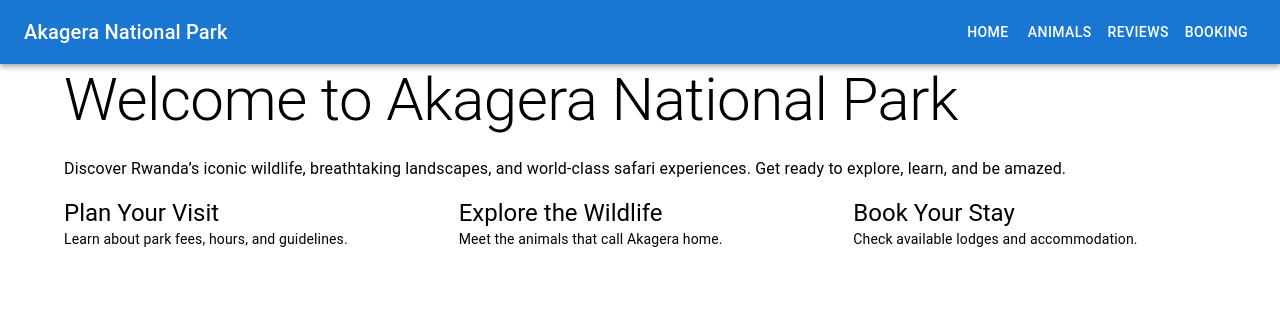
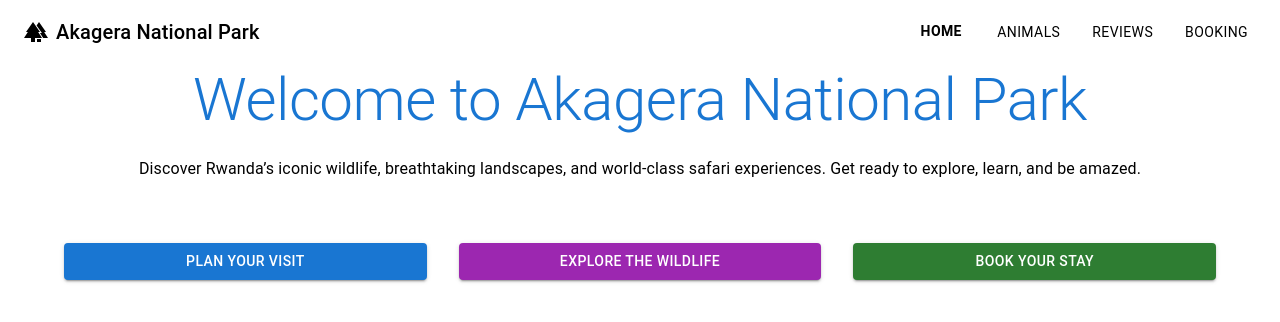
Before and after one commit to habyarimanacaleb/grafter-app, a React (Create React App) app: page / in a window 1280 px wide. Shown: the top 322 px of the page. Built offline with nearby package versions, Linux system fonts and the light colour scheme.

Commit message:
second commit

```diff
--- a/package.json
+++ b/package.json
@@ -10,6 +10,7 @@
     "@testing-library/jest-dom": "^5.17.0",
     "@testing-library/react": "^13.4.0",
     "@testing-library/user-event": "^13.5.0",
+    "framer-motion": "^11.11.9",
     "react": "^18.3.1",
     "react-dom": "^18.3.1",
     "react-router-dom": "^6.27.0",
--- a/src/App.css
+++ b/src/App.css
@@ -36,3 +36,32 @@
     transform: rotate(360deg);
   }
 }
+
+/*
+This codes below indicating the
+page/Home.js
+styles
+ */
+
+body {
+  background-color: #f0f4f7; /* Light background for better readability */
+  margin: 0;
+  font-family: "Roboto", sans-serif;
+}
+
+.container {
+  margin-top: 50px;
+  padding: 20px;
+}
+
+h2 {
+  font-weight: bold;
+  font-size: 3rem;
+  color: #388e3c;
+}
+
+button {
+  padding: 10px 20px;
+  font-size: 1.2rem;
+  border-radius: 8px;
+}
--- a/src/components/Navbar.js
+++ b/src/components/Navbar.js
@@ -1,17 +1,92 @@
-import React from 'react';
-import { AppBar, Toolbar, Typography, Button } from '@mui/material';
+import React, { useState, useEffect } from "react";
+import { AppBar, Toolbar, Typography, Button, IconButton, Drawer, List, ListItem, ListItemText } from "@mui/material";
+import ForestIcon from "@mui/icons-material/Forest";
+import MenuIcon from "@mui/icons-material/Menu";
+import { Link, useLocation } from 'react-router-dom';
+import useMediaQuery from '@mui/material/useMediaQuery'; // For responsiveness
 
 const Navbar = () => {
+  const location = useLocation(); // To track the active route
+  const isMobile = useMediaQuery('(max-width:600px)'); // Mobile view detection
+  const [drawerOpen, setDrawerOpen] = useState(false); // State for Drawer
+  const [scrolled, setScrolled] = useState(false); // State for scroll effect
+
+  // Toggle Drawer for mobile menu
+  const toggleDrawer = (open) => {
+    setDrawerOpen(open);
+  };
+
+  // Scroll effect to change navbar appearance
+  useEffect(() => {
+    const handleScroll = () => {
+      if (window.scrollY > 50) {
+        setScrolled(true);
+      } else {
+        setScrolled(false);
+      }
+    };
+    window.addEventListener("scroll", handleScroll);
+
+    return () => {
+      window.removeEventListener("scroll", handleScroll);
+    };
+  }, []);
+
+  // Links for navigation
+  const navLinks = [
+    { title: 'Home', path: '/' },
+    { title: 'Animals', path: '/animals' },
+    { title: 'Reviews', path: '/reviews' },
+    { title: 'Booking', path: '/booking' },
+  ];
+
   return (
-    <AppBar position="static">
+    <AppBar position="static" color={scrolled ? "primary" : "transparent"} style={{ transition: '0.5s ease', boxShadow: scrolled ? '0px 2px 10px rgba(0, 0, 0, 0.2)' : 'none' }}>
       <Toolbar>
+        <ForestIcon style={{ marginRight: 8 }} />
         <Typography variant="h6" component="div" sx={{ flexGrow: 1 }}>
           Akagera National Park
         </Typography>
-        <Button color="inherit">Home</Button>
-        <Button color="inherit">Animals</Button>
-        <Button color="inherit">Reviews</Button>
-        <Button color="inherit">Booking</Button>
+
+        {isMobile ? (
+          <>
+            {/* Mobile Menu Button */}
+            <IconButton edge="start" color="inherit" aria-label="menu" onClick={() => toggleDrawer(true)}>
+              <MenuIcon />
+            </IconButton>
+
+            {/* Drawer for Mobile Menu */}
+            <Drawer anchor="right" open={drawerOpen} onClose={() => toggleDrawer(false)}>
+              <List>
+                {navLinks.map((item, index) => (
+                  <ListItem button key={index} component={Link} to={item.path} onClick={() => toggleDrawer(false)} selected={location.pathname === item.path}>
+                    <ListItemText primary={item.title} />
+                  </ListItem>
+                ))}
+              </List>
+            </Drawer>
+          </>
+        ) : (
+          // Desktop navigation links
+          <div>
+            {navLinks.map((item, index) => (
+              <Button
+                key={index}
+                color="inherit"
+                component={Link}
+                to={item.path}
+                sx={{
+                  marginLeft: 2,
+                  fontWeight: location.pathname === item.path ? 'bold' : 'normal', // Highlight active link
+                  borderBottom: location.pathname === item.path ? '2px solid white' : 'none', // Underline active link
+                  transition: 'border-bottom 0.3s ease',
+                }}
+              >
+                {item.title}
+              </Button>
+            ))}
+          </div>
+        )}
       </Toolbar>
     </AppBar>
   );
--- a/src/pages/Home.js
+++ b/src/pages/Home.js
@@ -1,28 +1,69 @@
-import React from 'react';
-import { Container, Typography, Grid } from '@mui/material';
+import React from "react";
+import { Container, Typography, Grid, Button } from "@mui/material";
+import { motion } from "framer-motion"; // Import framer-motion
 
 const Home = () => {
   return (
     <Container>
-      <Typography variant="h2" gutterBottom>
-        Welcome to Akagera National Park
-      </Typography>
-      <Typography variant="body1" paragraph>
-        Discover Rwanda’s iconic wildlife, breathtaking landscapes, and world-class
-        safari experiences. Get ready to explore, learn, and be amazed.
-      </Typography>
-      <Grid container spacing={4}>
-        <Grid item xs={12} md={4}>
-          <Typography variant="h5">Plan Your Visit</Typography>
-          <Typography variant="body2">Learn about park fees, hours, and guidelines.</Typography>
+      {/* Animated Welcome Text */}
+      <motion.div
+        initial={{ opacity: 0, y: -35 }} // Start hidden and move up
+        animate={{ opacity: 1, y: 0 }} // Animate to visible and move down
+        transition={{ duration: 1 }} // Animation duration
+      >
+        <Typography variant="h2" gutterBottom align="center" color="primary">
+          Welcome to Akagera National Park
+        </Typography>
+      </motion.div>
+
+      <motion.div
+        initial={{ opacity: 0 }} // Start hidden
+        animate={{ opacity: 1 }} // Fade in
+        transition={{ duration: 1.5, delay: 0.5 }} // Delay animation for smoother effect
+      >
+        <Typography variant="body1" paragraph align="center">
+          Discover Rwanda’s iconic wildlife, breathtaking landscapes, and
+          world-class safari experiences. Get ready to explore, learn, and be
+          amazed.
+        </Typography>
+      </motion.div>
+
+      {/* Sections with Call-to-Action Buttons */}
+      <Grid
+        container
+        spacing={4}
+        justifyContent="center"
+        style={{ marginTop: "30px" }}
+      >
+        <Grid item xs={12} sm={6} md={4}>
+          <motion.div
+            whileHover={{ scale: 1.02 }} // Button hover effect
+            transition={{ type: "spring", stiffness: 300 }}
+          >
+            <Button variant="contained" color="primary" fullWidth>
+              Plan Your Visit
+            </Button>
+          </motion.div>
         </Grid>
-        <Grid item xs={12} md={4}>
-          <Typography variant="h5">Explore the Wildlife</Typography>
-          <Typography variant="body2">Meet the animals that call Akagera home.</Typography>
+        <Grid item xs={12} sm={6} md={4}>
+          <motion.div
+            whileHover={{ scale: 1.05 }}
+            transition={{ type: "spring", stiffness: 300 }}
+          >
+            <Button variant="contained" color="secondary" fullWidth>
+              Explore the Wildlife
+            </Button>
+          </motion.div>
         </Grid>
-        <Grid item xs={12} md={4}>
-          <Typography variant="h5">Book Your Stay</Typography>
-          <Typography variant="body2">Check available lodges and accommodation.</Typography>
+        <Grid item xs={12} sm={6} md={4}>
+          <motion.div
+            whileHover={{ scale: 1.05 }}
+            transition={{ type: "spring", stiffness: 300 }}
+          >
+            <Button variant="contained" color="success" fullWidth>
+              Book Your Stay
+            </Button>
+          </motion.div>
         </Grid>
       </Grid>
     </Container>
```
Also changed, not shown: src/Thems.js (+8 -8 lines), 1 other file (tests, documents, lock files or other folders).
